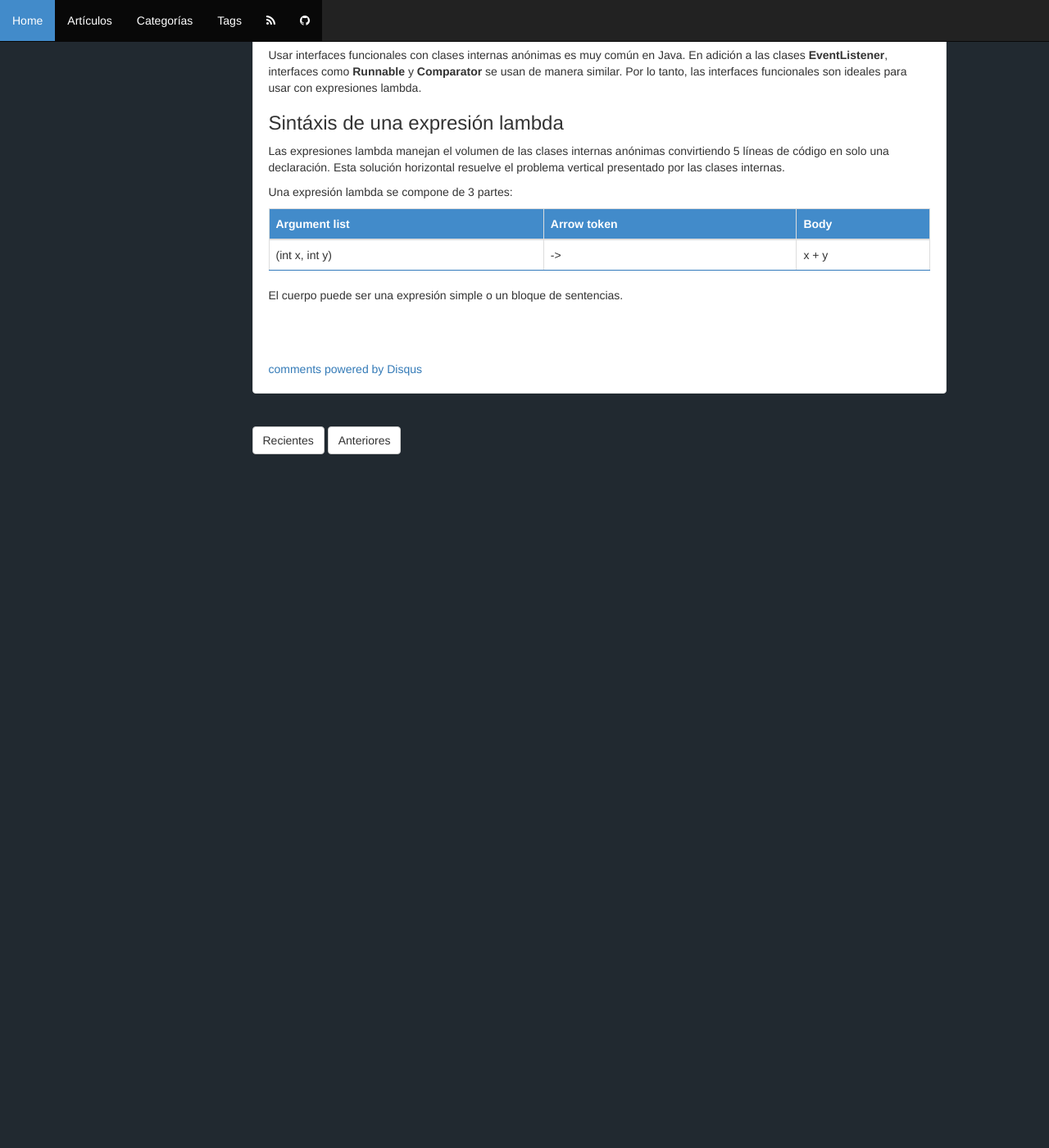
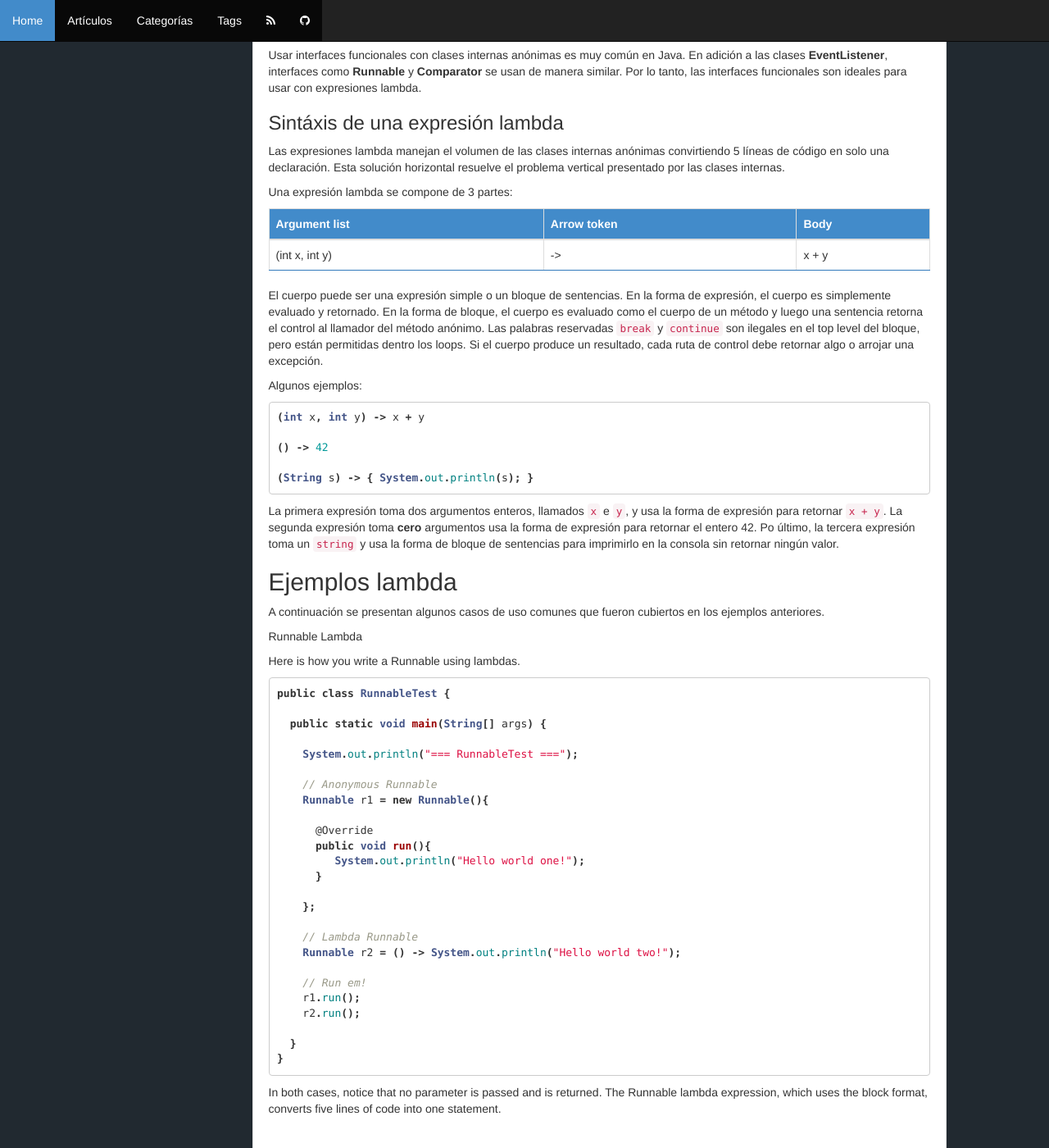
Before and after one commit to damianfanaro/damianfanaro.github.io, a Jekyll site: the page built from _posts/2015-04-13-java-lambda-expressions.md, in a window 1280 px wide and 1400 px high, scrolled down 1387 px. Shown: the whole window at 82% size. Built offline with Jekyll 4.4.1, drawn with Linux system fonts in a browser that asks for light colours; nearby versions of some CDN libraries; Markdown is read by kramdown in place of the engine named in the settings; comment, search, counter and statistics services are not loaded; before the commit the page ends 1961 px from its top, so only the background shows below that.

Commit message:
Lambda update

````diff
--- a/_posts/2015-04-13-java-lambda-expressions.md
+++ b/_posts/2015-04-13-java-lambda-expressions.md
@@ -68,4 +68,55 @@ Una expresión lambda se compone de 3 partes:
 | -------------- | ----------- | ----- |
 | (int x, int y) | ->          | x + y |
 
-El cuerpo puede ser una expresión simple o un bloque de sentencias.
+El cuerpo puede ser una expresión simple o un bloque de sentencias. En la forma de expresión, el cuerpo es simplemente evaluado y retornado. En la forma de bloque, el cuerpo es evaluado como el cuerpo de un método y luego una sentencia retorna el control al llamador del método anónimo. Las palabras reservadas ``break`` y ``continue`` son ilegales en el top level del bloque, pero están permitidas dentro los loops. Si el cuerpo produce un resultado, cada ruta de control debe retornar algo o arrojar una excepción.
+
+Algunos ejemplos:
+
+``` java
+(int x, int y) -> x + y
+
+() -> 42
+
+(String s) -> { System.out.println(s); }
+```
+
+La primera expresión toma dos argumentos enteros, llamados ``x`` e ``y``, y usa la forma de expresión para retornar ``x + y``. La segunda expresión toma **cero** argumentos usa la forma de expresión para retornar el entero 42. Po último, la tercera expresión toma un ``string`` y usa la forma de bloque de sentencias para imprimirlo en la consola sin retornar ningún valor.
+
+## Ejemplos lambda
+
+A continuación se presentan algunos casos de uso comunes que fueron cubiertos en los ejemplos anteriores.
+
+Runnable Lambda
+
+Here is how you write a Runnable using lambdas.
+
+``` java
+public class RunnableTest {
+
+  public static void main(String[] args) {
+
+    System.out.println("=== RunnableTest ===");
+
+    // Anonymous Runnable
+    Runnable r1 = new Runnable(){
+
+      @Override
+      public void run(){
+         System.out.println("Hello world one!");
+      }
+
+    };
+
+    // Lambda Runnable
+    Runnable r2 = () -> System.out.println("Hello world two!");
+
+    // Run em!
+    r1.run();
+    r2.run();
+
+  }
+}
+```
+
+
+In both cases, notice that no parameter is passed and is returned. The Runnable lambda expression, which uses the block format, converts five lines of code into one statement.
````
